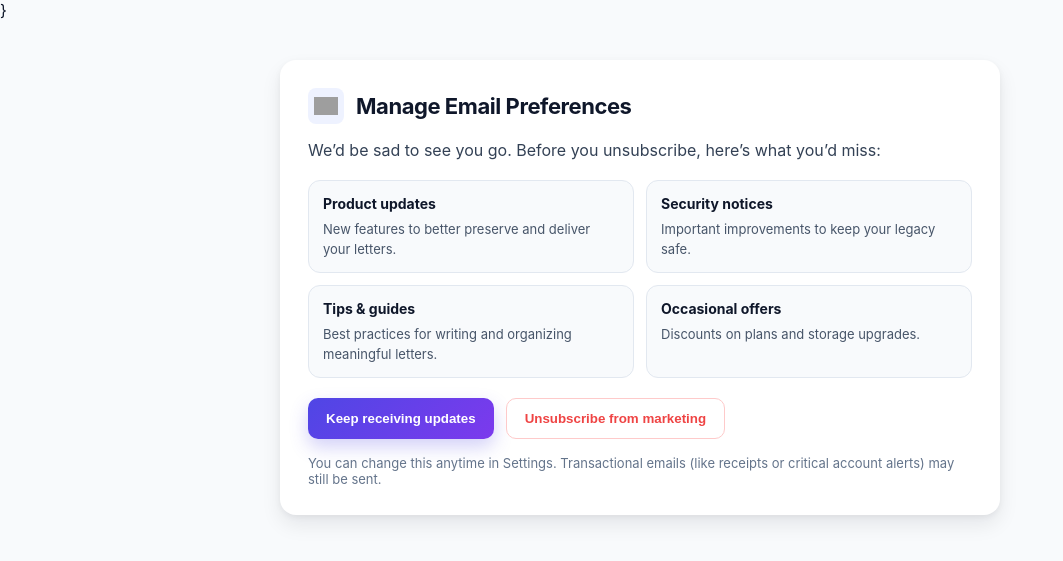
After one commit to hassineaziz/letterforlater, a Flask app: page /unsubscribe in a window 1280 px wide. The commit adds this page. Shown: the top 561 px of the page, without its empty margins (0-1063 px from the left). Run offline with Flask 3, Linux system fonts and the light colour scheme; the visitor is signed in with stand-in values (Sample User, id 1); data that the repository does not hold is empty; parts of the project's set-up code (start-up, migrations or seed data) failed here and were passed over; grey boxes are pictures that could not be loaded.

Commit message:
unsubscribe + pricing design

```diff
--- a/website/templates/emails/death_confirmation_alert.html
+++ b/website/templates/emails/death_confirmation_alert.html
@@ -283,7 +283,6 @@
             </div>
             <div class="unsubscribe">
                 This email was sent to {{ user_email }}<br>
-                <a href="https://letterforlater.com/unsubscribe">Unsubscribe</a> |
                 <a href="https://letterforlater.com">LetterForLater.com</a>
             </div>
         </div>
--- a/website/templates/emails/death_confirmation_complete.html
+++ b/website/templates/emails/death_confirmation_complete.html
@@ -278,7 +278,6 @@
             </div>
             <div class="unsubscribe">
                 This email was sent to {{ user_email }}<br>
-                <a href="https://letterforlater.com/unsubscribe">Unsubscribe</a> |
                 <a href="https://letterforlater.com">LetterForLater.com</a>
             </div>
         </div>
--- a/website/templates/emails/password_reset.html
+++ b/website/templates/emails/password_reset.html
@@ -338,7 +338,6 @@
             </div>
             <div class="unsubscribe">
                 This email was sent to {{ user_email }}<br>
-                <a href="https://letterforlater.com/unsubscribe">Unsubscribe</a> |
                 <a href="https://letterforlater.com">LetterForLater.com</a>
             </div>
         </div>
--- a/website/templates/emails/trusted_contact_invite.html
+++ b/website/templates/emails/trusted_contact_invite.html
@@ -304,7 +304,6 @@
             </div>
             <div class="unsubscribe">
                 This email was sent to {{ recipient_email }}<br>
-                <a href="https://letterforlater.com/unsubscribe">Unsubscribe</a> |
                 <a href="https://letterforlater.com">LetterForLater.com</a>
             </div>
         </div>
--- a/website/templates/emails/trusted_contact_rejected.html
+++ b/website/templates/emails/trusted_contact_rejected.html
@@ -328,7 +328,6 @@
             </div>
             <div class="unsubscribe">
                 This email was sent to {{ user_email }}<br>
-                <a href="https://letterforlater.com/unsubscribe">Unsubscribe</a> |
                 <a href="https://letterforlater.com">LetterForLater.com</a>
             </div>
         </div>
--- /dev/null
+++ b/website/templates/unsubscribe.html
@@ -0,0 +1,66 @@
+<!DOCTYPE html>
+<html lang="en">
+<head>
+    <meta charset="UTF-8" />
+    <meta name="viewport" content="width=device-width, initial-scale=1.0" />
+    <title>Manage Email Preferences - LetterForLater</title>
+    <link rel="preconnect" href="https://fonts.googleapis.com">
+    <link rel="preconnect" href="https://fonts.gstatic.com" crossorigin>
+    <style>
+        body { margin:0; font-family: -apple-system, BlinkMacSystemFont, 'Segoe UI', Roboto, 'Helvetica Neue', Arial, sans-serif; background:#f8fafc; color:#0f172a; }
+        .container { max-width: 720px; margin: 40px auto; padding: 0 16px; }
+        .card { background:#fff; border-radius:16px; padding:28px; box-shadow:0 10px 20px rgba(2,6,23,.08), 0 2px 6px rgba(2,6,23,.05); }
+        .header { display:flex; align-items:center; gap:12px; margin-bottom:16px; }
+        .logo { width:36px; height:36px; border-radius:8px; background:#eef2ff; display:flex; align-items:center; justify-content:center; }
+        .logo img { width:24px; height:24px; object-fit:contain; }
+        h1 { font-size:22px; margin:0; letter-spacing:-0.02em; }
+        p.lead { color:#334155; margin:8px 0 20px; }
+        .benefits { display:grid; grid-template-columns: 1fr 1fr; gap:12px; margin: 16px 0 8px; }
+        .benefit { background:#f8fafc; border:1px solid #e2e8f0; border-radius:12px; padding:14px; }
+        .benefit b { display:block; font-size:14px; margin-bottom:6px; color:#0f172a; }
+        .benefit span { color:#475569; font-size:13px; }
+        .actions { display:flex; gap:12px; margin-top:20px; flex-wrap:wrap; }
+        .btn { appearance:none; border:none; padding:12px 18px; border-radius:10px; font-weight:600; cursor:pointer; transition: transform .06s ease, box-shadow .2s ease; }
+        .btn-keep { background:linear-gradient(135deg,#4f46e5,#7c3aed); color:#fff; box-shadow:0 8px 18px rgba(79,70,229,.25); }
+        .btn-keep:hover { transform: translateY(-1px); }
+        .btn-unsub { background:#fff; color:#ef4444; border:1px solid #fecaca; }
+        .note { margin-top:16px; font-size:13px; color:#64748b; }
+        @media (max-width:640px){ .benefits{ grid-template-columns: 1fr; } }
+    </style>
+}</head>
+<body>
+    <div class="container">
+        <div class="card">
+            <div class="header">
+                <div class="logo"><img src="/static/logo.png" alt="Logo" /></div>
+                <h1>Manage Email Preferences</h1>
+            </div>
+            <p class="lead">We’d be sad to see you go. Before you unsubscribe, here’s what you’d miss:</p>
+            <div class="benefits">
+                <div class="benefit">
+                    <b>Product updates</b>
+                    <span>New features to better preserve and deliver your letters.</span>
+                </div>
+                <div class="benefit">
+                    <b>Security notices</b>
+                    <span>Important improvements to keep your legacy safe.</span>
+                </div>
+                <div class="benefit">
+                    <b>Tips & guides</b>
+                    <span>Best practices for writing and organizing meaningful letters.</span>
+                </div>
+                <div class="benefit">
+                    <b>Occasional offers</b>
+                    <span>Discounts on plans and storage upgrades.</span>
+                </div>
+            </div>
+
+            <form method="post" class="actions">
+                <button class="btn btn-keep" name="action" value="keep" type="submit">Keep receiving updates</button>
+                <button class="btn btn-unsub" name="action" value="confirm" type="submit">Unsubscribe from marketing</button>
+            </form>
+            <div class="note">You can change this anytime in Settings. Transactional emails (like receipts or critical account alerts) may still be sent.</div>
+        </div>
+    </div>
+</body>
+</html>
--- a/website/views.py
+++ b/website/views.py
@@ -177,6 +177,28 @@ def admin_export_newsletter():
     output = si.getvalue()
     from flask import Response
     return Response(output, mimetype='text/csv', headers={'Content-Disposition': 'attachment; filename=subscribers.csv'})
+
+@views.route('/unsubscribe', methods=['GET', 'POST'])
+@login_required
+def unsubscribe():
+    """Unsubscribe logged-in user from marketing emails after confirmation."""
+    if request.method == 'POST':
+        action = request.form.get('action')
+        if action == 'confirm':
+            try:
+                current_user.marketing_consent = False
+                db.session.commit()
+                flash('You have successfully unsubscribed from marketing emails.', 'success')
+                return redirect(url_for('views.settings'))
+            except Exception as e:
+                db.session.rollback()
+                flash('An error occurred. Please try again.', 'error')
+                print(f"Error updating marketing_consent: {str(e)}")
+        else:
+            flash('Glad to have you stay! Your preferences are unchanged.', 'info')
+            return redirect(url_for('views.settings'))
+    # GET: show confirmation page
+    return render_template('unsubscribe.html')
 
 def has_active_trusted_relationships(user):
     """Check if a user has active (confirmed) trusted contact relationships"""
```
Also changed, not shown: website/templates/landing.html (+11 -3 lines), website/templates/pricing.html (+12 -2 lines), website/templates/settings.html (+10 -1 lines).
